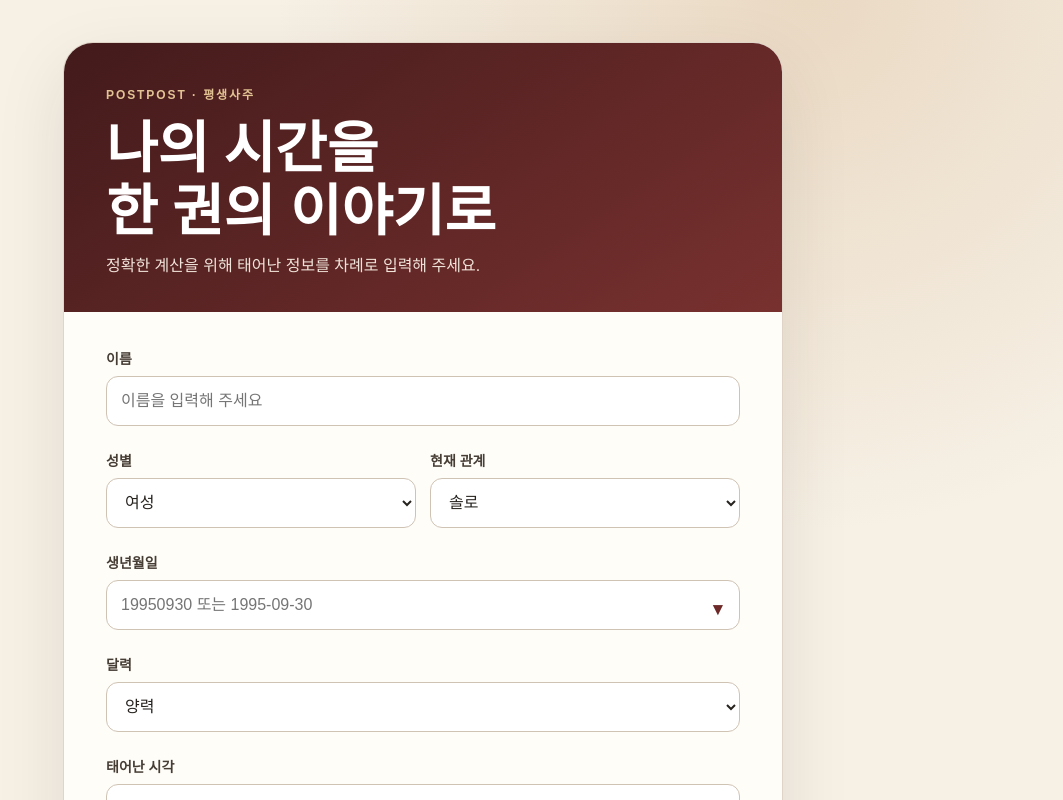
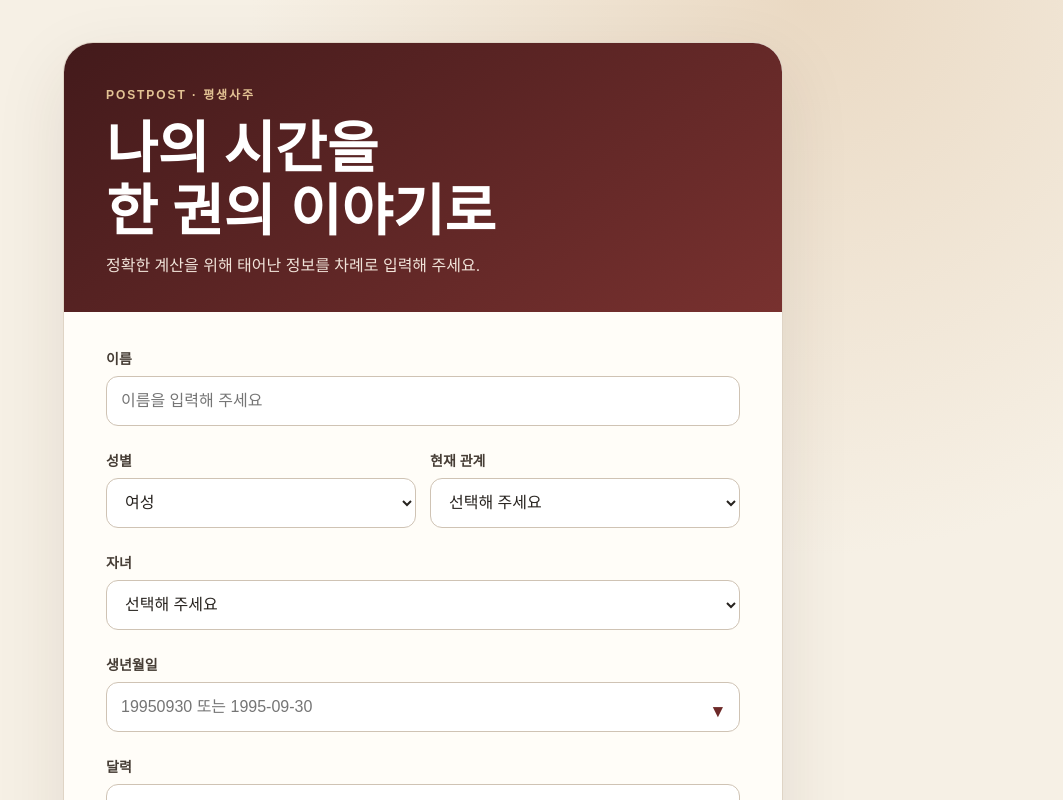
Before and after one commit to jimin-song1/POSTPOST, a Next.js app: page / in a window 1280 px wide. Shown: the top 800 px of the page, without its empty margins (217-1280 px from the left). Built offline with nearby package versions, Linux system fonts and the light colour scheme.

Commit message:
feat: require relationship and child status before lifetime generation

```diff
--- a/src/components/SajuInputForm.tsx
+++ b/src/components/SajuInputForm.tsx
@@ -3,23 +3,25 @@ import { FormEvent, useState } from "react";
 import { HybridDateField } from "@/components/HybridDateField";
 import { HybridTimeField } from "@/components/HybridTimeField";
 import { SearchSelect } from "@/components/SearchSelect";
-import { COUNTRY_OPTIONS, KR_CITY_OPTIONS, RELATIONSHIP_OPTIONS, normalizeDateInput, normalizeTimeInput } from "@/lib/saju/presentation/customer-input";
+import { CHILD_STATUS_OPTIONS, COUNTRY_OPTIONS, KR_CITY_OPTIONS, RELATIONSHIP_OPTIONS, normalizeDateInput, normalizeTimeInput } from "@/lib/saju/presentation/customer-input";
 import type { SajuInput } from "@/types/saju-input";
 import type { CustomerResultPayload } from "@/types/customer-result";
-import type { RelationshipStatus } from "@/types/ai-interpretation";
+import type { ChildStatus, RelationshipStatus } from "@/types/ai-interpretation";
 
 export const TEST_INPUT: SajuInput = { name: "", gender: "female", calendarType: "solar", birthDate: "", birthTime: "", birthTimeKnown: true, birthCountry: "KR", birthCityKnown: true, birthCity: "" };
-export interface LifetimeFormResult { payload: CustomerResultPayload; relationshipStatus: RelationshipStatus }
+export interface LifetimeFormResult { payload: CustomerResultPayload; relationshipStatus: RelationshipStatus; childStatus: ChildStatus }
 const cityOptions = KR_CITY_OPTIONS.map((label) => ({ value: label === "출생도시를 모름" ? "UNKNOWN" : label, label }));
 
 export function SajuInputForm({ onResult }: { onResult: (value: LifetimeFormResult) => void }) {
-  const [form, setForm] = useState(TEST_INPUT), [relationshipStatus, setRelationshipStatus] = useState<RelationshipStatus>("SINGLE");
+  const [form, setForm] = useState(TEST_INPUT), [relationshipStatus, setRelationshipStatus] = useState<RelationshipStatus|"">(""), [childStatus,setChildStatus]=useState<ChildStatus|"">("");
   const [loading, setLoading] = useState(false);
   const [errors, setErrors] = useState<Record<string, string>>({});
   const update = <K extends keyof SajuInput>(key: K, value: SajuInput[K]) => setForm((current) => ({ ...current, [key]: value }));
   function validate() {
     const next: Record<string, string> = {};
     if (!form.name.trim()) next.name = "이름을 입력해 주세요.";
+    if (!relationshipStatus) next.relationship = "현재 관계를 선택해 주세요.";
+    if (!childStatus) next.childStatus = "자녀 여부를 선택해 주세요.";
     if (form.calendarType === "lunar") next.calendar = "음력 계산은 준비 중입니다. 양력을 선택해 주세요.";
     if (form.birthCountry !== "KR") next.country = "현재 해외 출생 계산은 지원되지 않습니다.";
     if (form.birthCityKnown && !form.birthCity) next.city = "출생 도시를 선택해 주세요.";
@@ -30,12 +32,13 @@ export function SajuInputForm({ onResult }: { onResult: (value: LifetimeFormResu
   }
   async function submit(event: FormEvent) {
     event.preventDefault(); if (!validate()) return; setLoading(true); setErrors({});
-    try { const response = await fetch("/api/saju/result", { method: "POST", headers: { "Content-Type": "application/json" }, body: JSON.stringify(form) }); const body = await response.json(); if (!response.ok) throw new Error(body.error ?? body.message ?? "요청에 실패했습니다."); onResult({ payload: body, relationshipStatus }); }
+    try { const response = await fetch("/api/saju/result", { method: "POST", headers: { "Content-Type": "application/json" }, body: JSON.stringify(form) }); const body = await response.json(); if (!response.ok) throw new Error(body.error ?? body.message ?? "요청에 실패했습니다."); onResult({ payload: body, relationshipStatus:relationshipStatus as RelationshipStatus, childStatus:childStatus as ChildStatus }); }
     catch (reason) { setErrors({ submit: reason instanceof TypeError ? "네트워크 연결을 확인한 뒤 다시 시도해 주세요." : reason instanceof Error ? reason.message : "알 수 없는 오류" }); } finally { setLoading(false); }
   }
   return <section className="inputBook"><header><span>POSTPOST · 평생사주</span><h1>나의 시간을<br />한 권의 이야기로</h1><p>정확한 계산을 위해 태어난 정보를 차례로 입력해 주세요.</p></header><form onSubmit={submit} noValidate>
     <div className="field"><label htmlFor="customer-name">이름</label><input id="customer-name" value={form.name} onChange={(event) => update("name", event.target.value)} aria-invalid={Boolean(errors.name)} placeholder="이름을 입력해 주세요" />{errors.name && <p className="fieldError">{errors.name}</p>}</div>
-    <div className="formGrid"><label className="field">성별<select value={form.gender} onChange={(event) => update("gender", event.target.value as SajuInput["gender"])}><option value="female">여성</option><option value="male">남성</option></select></label><label className="field">현재 관계<select value={relationshipStatus} onChange={(event) => setRelationshipStatus(event.target.value as RelationshipStatus)}>{RELATIONSHIP_OPTIONS.map((option) => <option key={option.value} value={option.value}>{option.label}</option>)}</select></label></div>
+    <div className="formGrid"><label className="field">성별<select value={form.gender} onChange={(event) => update("gender", event.target.value as SajuInput["gender"])}><option value="female">여성</option><option value="male">남성</option></select></label><label className="field">현재 관계<select value={relationshipStatus} onChange={(event) => setRelationshipStatus(event.target.value as RelationshipStatus|"")} aria-invalid={Boolean(errors.relationship)}><option value="">선택해 주세요</option>{RELATIONSHIP_OPTIONS.map((option) => <option key={option.value} value={option.value}>{option.label}</option>)}</select>{errors.relationship && <p className="fieldError">{errors.relationship}</p>}</label></div>
+    <label className="field">자녀<select value={childStatus} onChange={(event)=>setChildStatus(event.target.value as ChildStatus|"")} aria-invalid={Boolean(errors.childStatus)}><option value="">선택해 주세요</option>{CHILD_STATUS_OPTIONS.map((option)=><option key={option.value} value={option.value}>{option.label}</option>)}</select>{errors.childStatus && <p className="fieldError">{errors.childStatus}</p>}</label>
     <HybridDateField value={form.birthDate} onChange={(value) => update("birthDate", value)} error={errors.date} onError={(message) => setErrors((current) => ({ ...current, date: message ?? "" }))} />
     <div className="calendarFields"><label className="field calendarTypeField">달력<select value={form.calendarType} onChange={(event) => { const value = event.target.value as SajuInput["calendarType"]; setForm((current) => value === "lunar" ? { ...current, calendarType: value, lunarLeapMonth: "normal" } : (({ lunarLeapMonth: _omit, ...rest }) => ({ ...rest, calendarType: value }))(current)); }}><option value="solar">양력</option><option value="lunar">음력</option></select></label>{form.calendarType === "lunar" && <label className="lunarLeapToggle"><input type="checkbox" checked={form.lunarLeapMonth==="leap"} onChange={(event) => update("lunarLeapMonth", event.target.checked ? "leap" : "normal")} /><span><b>윤달</b><small>윤달인 경우 체크</small></span></label>}</div>
     {form.calendarType === "lunar" && <p className="fieldNotice">음력 생일이 윤달이면 옆의 윤달을 체크해 주세요. 현재 음력→양력 변환 계산은 아직 준비 중입니다.</p>}{errors.calendar && <p className="fieldError">{errors.calendar}</p>}
```
